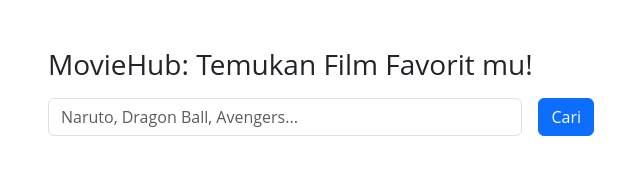
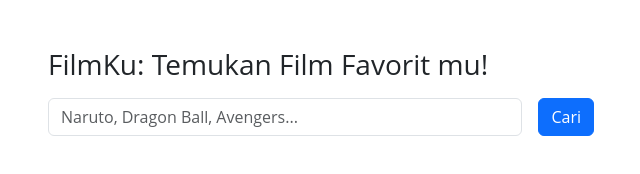
Before and after one commit to agastyra/filmku, a plain HTML site: page index.html in a window 1280 px wide. Shown: the whole page, without its empty margins (34-674 px from the left). Drawn offline with nearby package versions, Linux system fonts and the light colour scheme.

Commit message:
ganti nama

```diff
--- a/index.html
+++ b/index.html
@@ -3,7 +3,7 @@
   <head>
     <meta charset="utf-8" />
     <meta name="viewport" content="width=device-width, initial-scale=1" />
-    <title>MovieHub by Rangga Agastya</title>
+    <title>FilmKu by Rangga Agastya</title>
 
     <link
       href="https://cdn.jsdelivr.net/npm/bootstrap@5.3.1/dist/css/bootstrap.min.css"
@@ -23,7 +23,7 @@
   </head>
   <body>
     <div class="container">
-      <h3 class="mt-5 mb-3">MovieHub: Temukan Film Favorit mu!</h3>
+      <h3 class="mt-5 mb-3">FilmKu: Temukan Film Favorit mu!</h3>
 
       <div class="row mb-5">
         <div class="col-lg-6">
```
